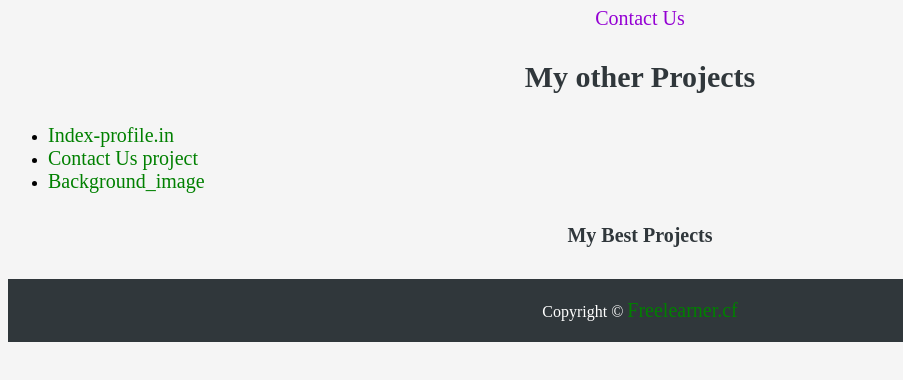
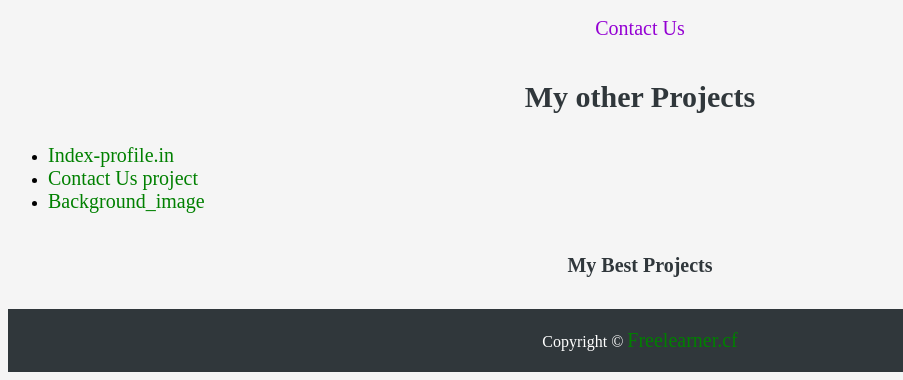
Before and after one commit to Deep-prakash/mywebsite, a plain HTML site: page index.html in a window 1280 px wide. Shown: the part 649-1029 px from the top of the page, without its empty margins (0-903 px from the left). Before the commit the page ends 999 px from the top, so only its background shows below. Drawn offline with Linux system fonts and the light colour scheme.

Commit message:
Update style.css

```diff
--- a/assets/css/style.css
+++ b/assets/css/style.css
@@ -52,7 +52,7 @@ h3{
 
     color:#30373b;
     font-size: 30px;
-    margin-top: -40px;
+    margin-top: -30px;
     text-align: center;
 
 }
```
